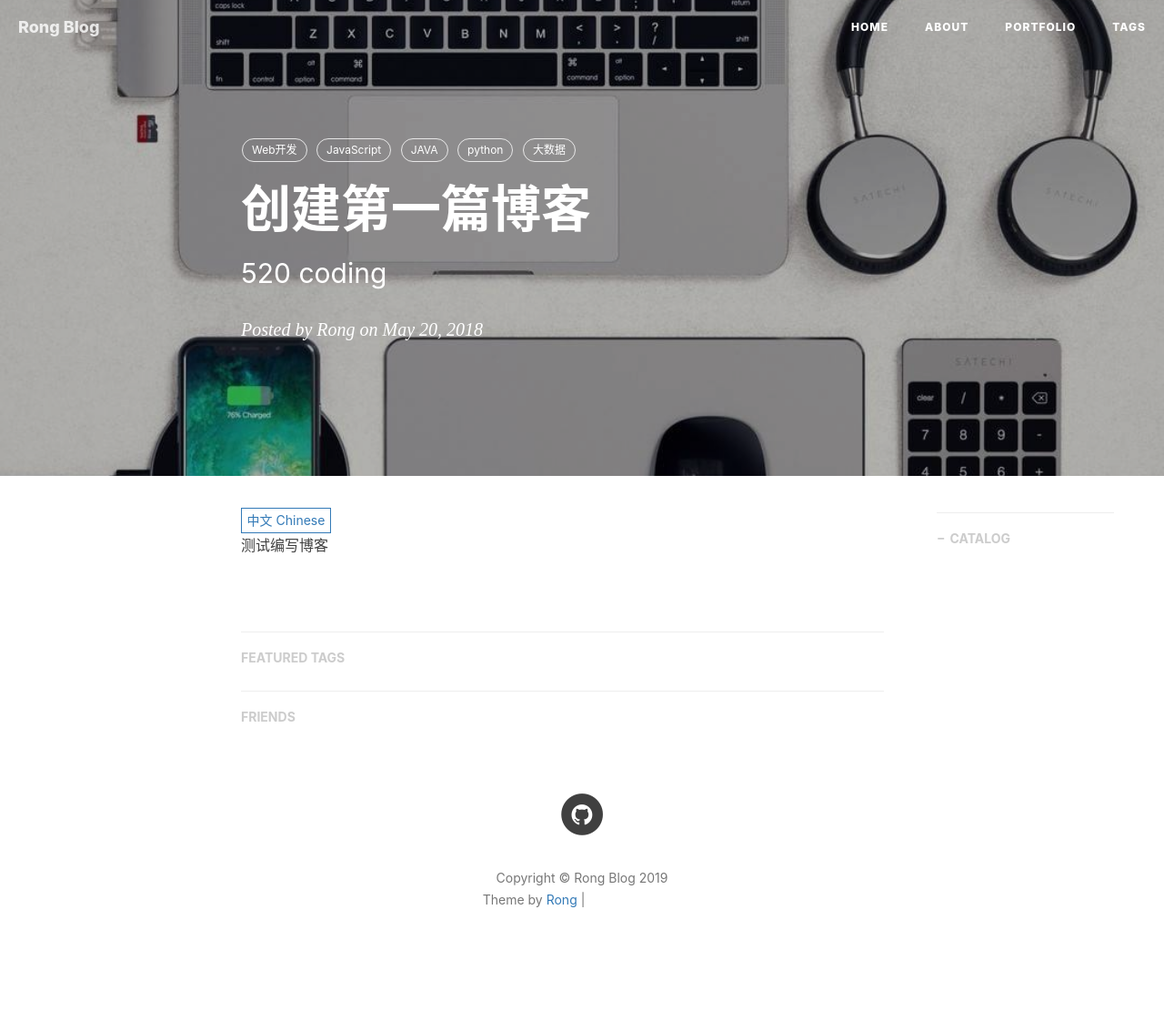
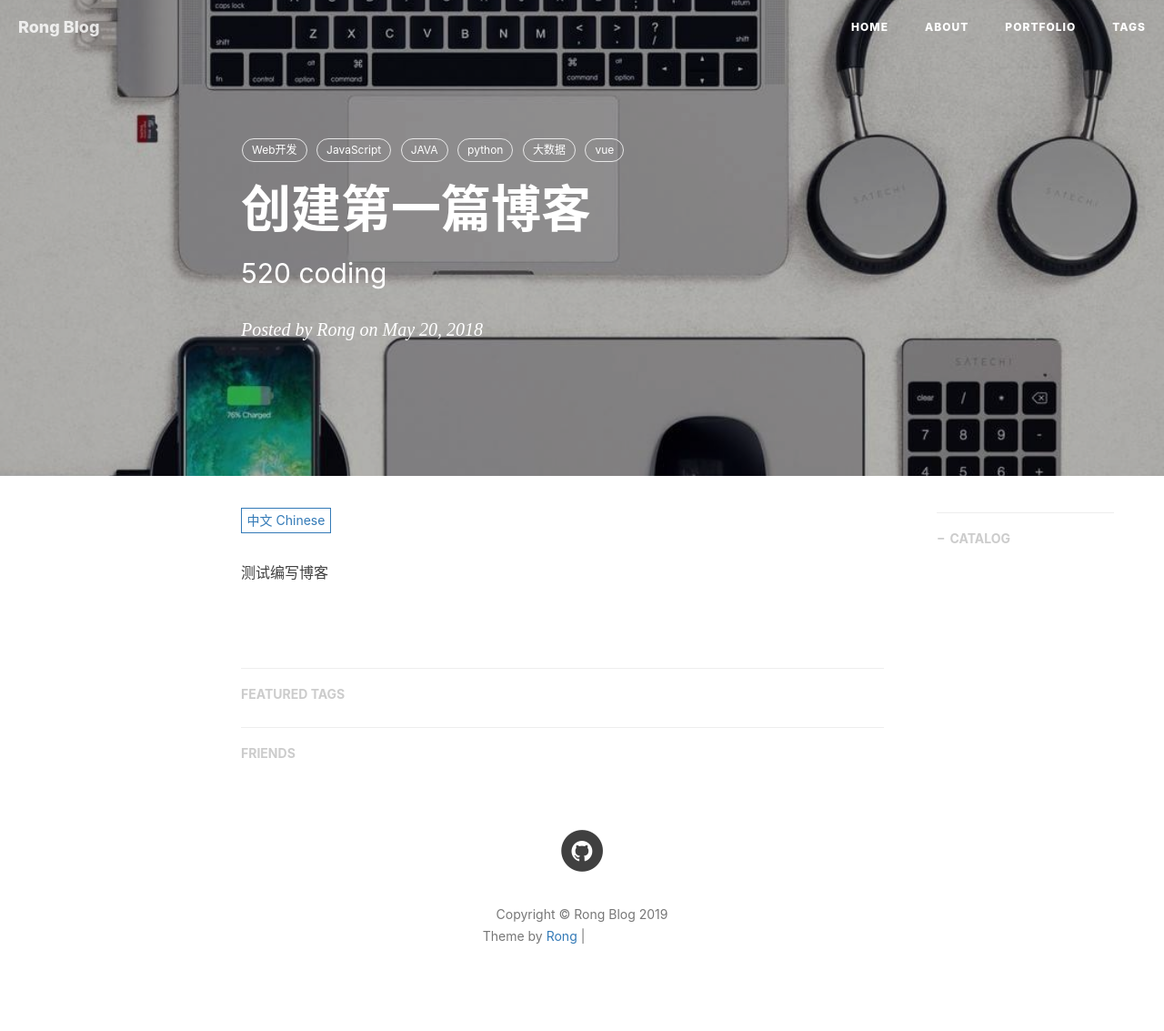
Before and after one commit to rongmazhong/rongmazhong.github.io, a Jekyll site: the page built from _posts/2018-05-20-create.markdown, in a window 1280 px wide. Shown: the whole page at 91% size. Built offline with Jekyll 4.4.1, drawn with Linux system fonts in a browser that asks for light colours; nearby versions of some CDN libraries; comment, search, counter and statistics services are not loaded; before the commit the page ends 1093 px from its top, so only the background shows below that; grey boxes are pictures that could not be loaded.

Commit message:
remove ...

```diff
--- a/_posts/2018-05-20-create.markdown
+++ b/_posts/2018-05-20-create.markdown
@@ -14,10 +14,7 @@
     - JAVA
     - python
     - 大数据
+    - vue
 ---
 
-<div>
-
 测试编写博客
-
-</div>
```
